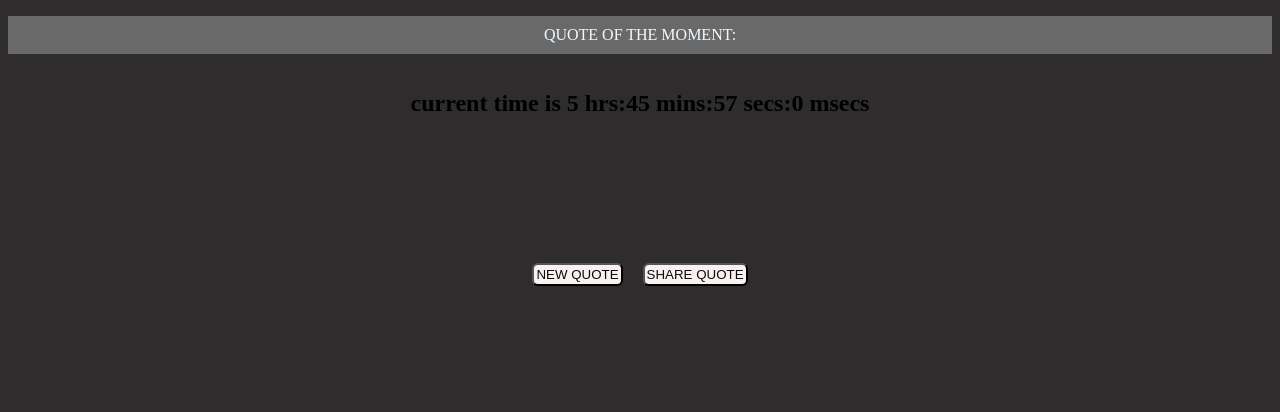
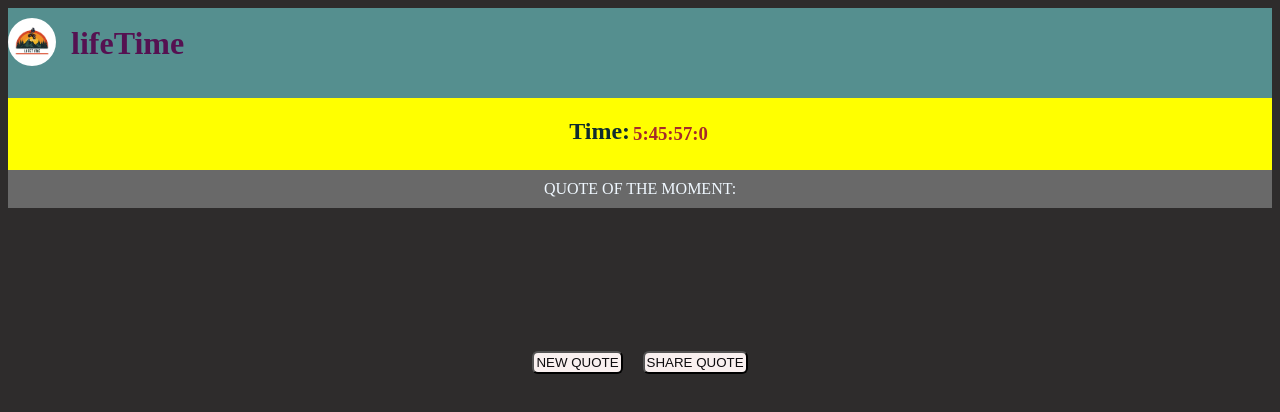
Before and after one commit to haryprasadh/lifetime, a plain HTML site: page index.html in a window 1280 px wide. Drawn offline with Linux system fonts and the light colour scheme; no server answers.

Commit message:
added comments and readme.md and added logo,title

```diff
--- a/index.html
+++ b/index.html
@@ -3,13 +3,25 @@
 <head>
     <meta charset="UTF-8">
     <meta name="viewport" content="width=device-width, initial-scale=1.0">
-    <title>quotes-app</title>
+    <title>lifeTime</title>
     <link rel="stylesheet" href="style.css" class="css">
 </head>
 <body>
+    <!-- navbar -->
+    <div class="navbar">
+        <img id="logo" src="./assets/logo.png" alt="logo" />
+        <h1 id="titleofthepage">lifeTime</h1>
+    </div>
+
+    <!-- time container -->
+    <div class="timeContainer">
+        <h2 id="timetitle">Time:</h2>
+        <h3 id="time"></h3>
+    </div>
+
+    <!-- quote container -->
     <p>QUOTE OF THE MOMENT:</p>
-    <div>
-        <h2 id="time"></h2>
+    <div class="quoteContainer">
         <h1 id="content"></h1>
         <h3 id="author"></h3>
         <div class="using">
@@ -17,7 +29,10 @@
             <button onclick="shareQuote()">SHARE QUOTE</button>
         </div>
     </div>
-    <!-- <img src="author-pic-url" alt="author-pic" height="200px"> -->
+
+    <!-- footer -->
+
+
     <script src="script.js"></script>
 </body>
 </html>
--- a/script.js
+++ b/script.js
@@ -1,5 +1,6 @@
 const apiUrl = 'https://api.quotable.io/random';
 
+// getting random quote and author from public api "quotable"
 fetch(apiUrl)
 .then(response=>response.json())
 .then(data=>{
@@ -10,10 +11,12 @@ fetch(apiUrl)
 });
 
 
+//function for refreshing page when "new quote" button is pressed
 function refreshPage(){
     location.reload();
 }
 
+//function for sharing the quote when "share quote" button is pressed
 function shareQuote(){
     const quote=document.getElementById("content").innerHTML;
     if(navigator.share){
@@ -27,9 +30,9 @@ function shareQuote(){
 }
 
 
-
+//displaying live time of the browser in which the website is running
 setInterval(()=>{
     let d= new Date();
     let time=document.getElementById('time');
-    time.innerHTML=`current time is ${d.getHours()} hrs:${d.getMinutes()} mins:${d.getSeconds()} secs:${d.getMilliseconds()} msecs`;
+    time.innerHTML=`${d.getHours()}:${d.getMinutes()}:${d.getSeconds()}:${d.getMilliseconds()}`;
 },1);
--- a/style.css
+++ b/style.css
@@ -1,4 +1,4 @@
-div{
+.quoteContainer{
     display: flex;
     flex-direction: column;
     align-items: center;
@@ -22,6 +22,7 @@ p{
     display: flex;
     justify-content: center;
     align-items: center;
+    margin-top: 0px;
 }
 
 button{
@@ -37,3 +38,32 @@ button{
     display: flex;
     flex-direction: row;
 }
+
+.timeContainer{
+    color:rgb(15, 45, 46);
+    background-color: yellow;
+    display:flex;
+    align-items: center;
+    justify-content: center;
+}
+
+#logo{
+    height:3rem;
+    width:3rem;
+    border-radius: 50px;
+    margin-top: 10px;
+}
+
+.navbar{
+    display: flex;
+    background-color: rgb(85, 143, 143);
+}
+
+#titleofthepage{
+    color:rgb(85, 17, 81);
+    margin-top: 2px;
+}
+
+#timetitle{
+    margin-bottom: 25px;
+}
```
Also changed, not shown: assets/logo.png (added), 1 other file.
